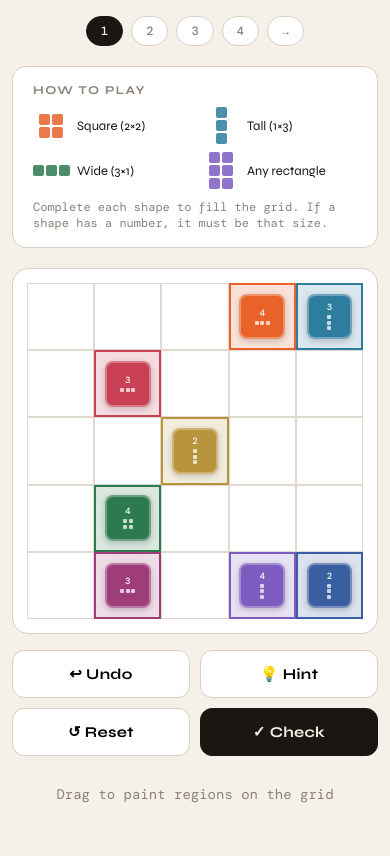
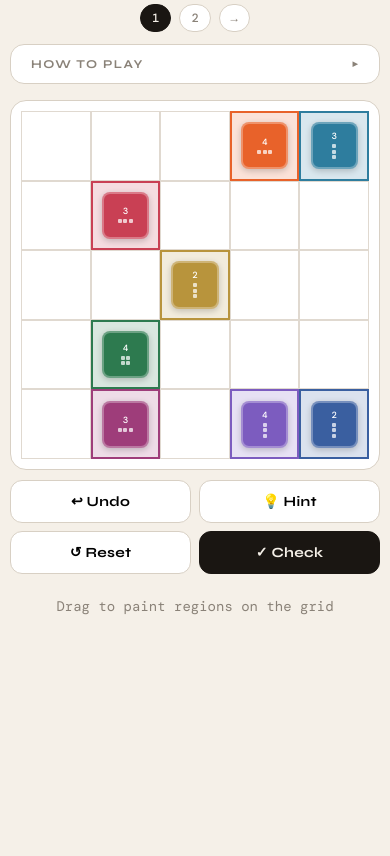
Before and after one commit to ezar/PatchesGame, a website built with Vite: page index.html in a window 390 px wide. Shown: the part 70-926 px from the top of the page. After the commit the page ends 844 px from the top, so only its background shows below. Built offline with nearby package versions, Linux system fonts and the light colour scheme.

Commit message:
Mobile UX: collapsible rules card, compact nav, tighter spacing

```diff
--- a/index.html
+++ b/index.html
@@ -31,8 +31,8 @@
 
 <div class="puzzle-nav" id="puzzle-nav"></div>
 
-<div class="rules-card">
-  <div class="rules-title">How to play</div>
+<details class="rules-card" id="rules-card">
+  <summary class="rules-title">How to play <span class="rules-arrow">▸</span></summary>
   <div class="rules-grid">
     <div class="rule-item">
       <div class="shape-icon">
@@ -68,7 +68,7 @@
     </div>
   </div>
   <div class="rules-note">Complete each shape to fill the grid. If a shape has a number, it must be that size.</div>
-</div>
+</details>
 
 <div class="board-wrapper">
   <div id="game-board"></div>
--- a/src/main.ts
+++ b/src/main.ts
@@ -6,6 +6,11 @@ import { loadLevel } from './storage';
 function init(): void {
   setupEvents();
   loadPuzzle(loadLevel()); // restore last played level
+
+  // Open rules card on desktop, collapsed on mobile
+  const rules = document.getElementById('rules-card') as HTMLDetailsElement | null;
+  if (rules && window.innerWidth >= 520) rules.open = true;
+
   document.body.style.transition = 'opacity 0.25s ease';
   document.body.style.opacity = '1';
 }
--- a/src/render.ts
+++ b/src/render.ts
@@ -33,7 +33,7 @@ export function buildNav(currentLevel: number, onSelect: (level: number) => void
   const nav = document.getElementById('puzzle-nav')!;
   nav.innerHTML = '';
 
-  const WINDOW = 3;
+  const WINDOW = 1;
   const start = Math.max(0, currentLevel - WINDOW);
   const end = currentLevel + WINDOW;
 
--- a/src/style.css
+++ b/src/style.css
@@ -84,6 +84,8 @@ header {
   margin-bottom: 20px;
   flex-wrap: wrap;
   justify-content: center;
+  width: 100%;
+  max-width: 520px;
 }
 
 .puzzle-btn {
@@ -109,8 +111,8 @@ header {
   background: var(--surface);
   border: 1.5px solid var(--border);
   border-radius: 14px;
-  padding: 16px 20px;
-  margin-bottom: 20px;
+  padding: 12px 20px;
+  margin-bottom: 16px;
 }
 
 .rules-title {
@@ -119,7 +121,33 @@ header {
   letter-spacing: 1.5px;
   text-transform: uppercase;
   color: var(--muted);
-  margin-bottom: 10px;
+  margin-bottom: 0;
+  list-style: none;
+  cursor: pointer;
+  display: flex;
+  align-items: center;
+  justify-content: space-between;
+  user-select: none;
+}
+
+/* Hide default browser triangle */
+.rules-title::-webkit-details-marker { display: none; }
+
+.rules-arrow {
+  font-size: 10px;
+  transition: transform 0.2s;
+}
+
+details[open] .rules-arrow {
+  transform: rotate(90deg);
+}
+
+details[open] .rules-title {
+  margin-bottom: 12px;
+}
+
+.rules-grid {
+  margin-top: 0;
 }
 
 .rules-grid {
@@ -393,7 +421,12 @@ header {
 }
 
 /* Mobile */
-@media (max-width: 480px) {
-  body { padding: 16px 12px 40px; }
-  .board-wrapper { padding: 14px; }
+@media (max-width: 520px) {
+  body { padding: 12px 10px 32px; }
+  header { margin-bottom: 12px; }
+  .board-wrapper { padding: 10px; margin-bottom: 10px; }
+  .controls { gap: 8px; margin-bottom: 10px; }
+  .btn { padding: 12px 8px; font-size: 14px; }
+  .puzzle-nav { margin-bottom: 12px; }
+  .puzzle-btn { padding: 5px 11px; }
 }
```
